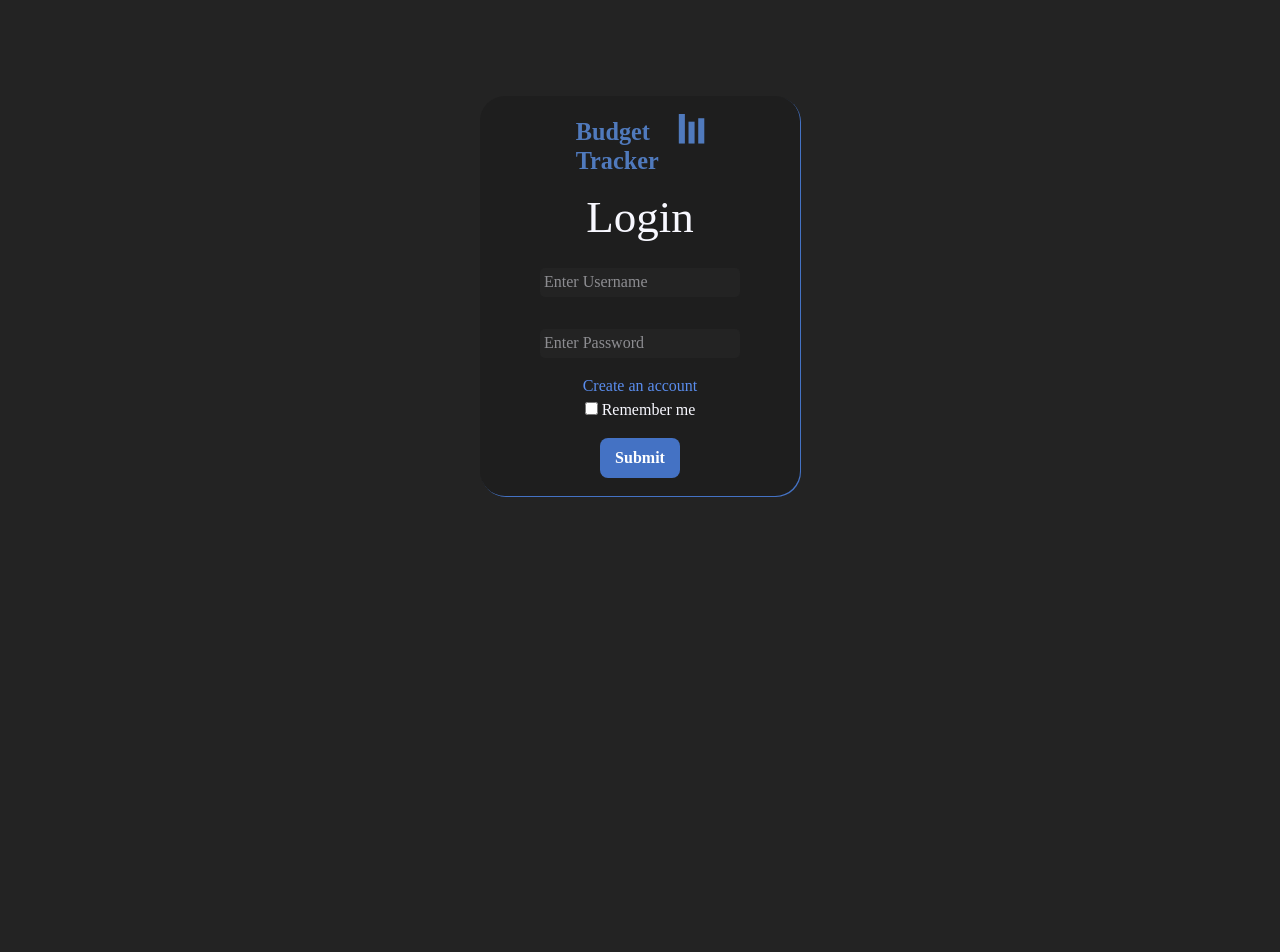
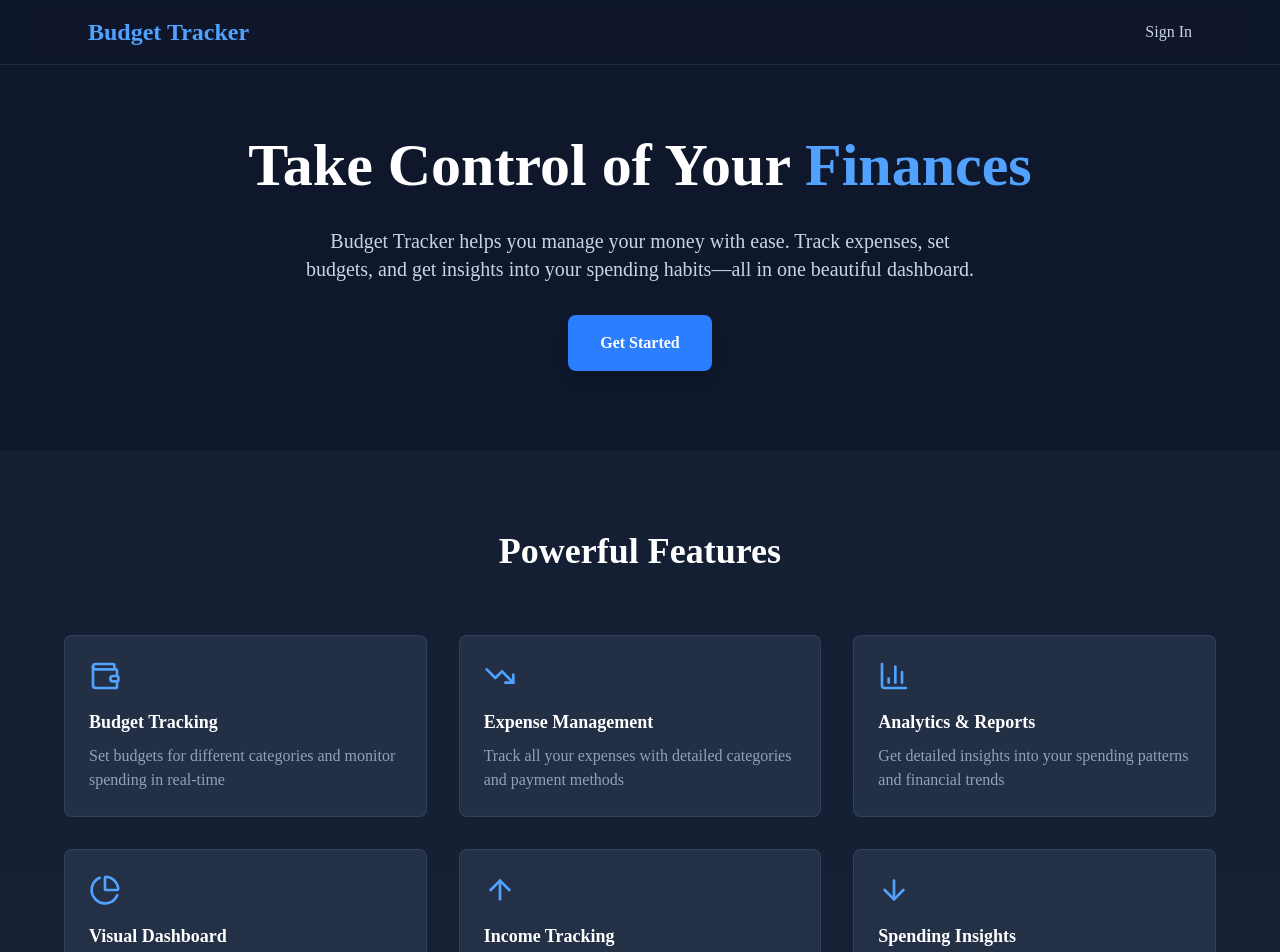
Before and after one commit to adelkandi/budget-tracker, a React (Vite) app in the folder frontend/: page / in a window 1280 px wide. Before the commit this address led to /login. Shown: the top 952 px of the page. Before the commit the page ends 800 px from the top, so only its background shows below. Built offline with nearby package versions, Linux system fonts and the light colour scheme.

Commit message:
Add: Implement Home page with features overview and navigation

```diff
--- a/frontend/package.json
+++ b/frontend/package.json
@@ -12,6 +12,7 @@
   "dependencies": {
     "@tailwindcss/vite": "^4.1.12",
     "chart.js": "^4.5.0",
+    "lucide-react": "^0.577.0",
     "react": "^19.1.1",
     "react-chartjs-2": "^5.3.0",
     "react-dom": "^19.1.1",
--- a/frontend/src/App.tsx
+++ b/frontend/src/App.tsx
@@ -1,4 +1,5 @@
 import { BrowserRouter as Router, Routes, Route, Navigate } from "react-router-dom";
+import Home from "./pages/home";
 import Login from "./pages/login";
 import Register from "./pages/register"
 import Dashboard from "./pages/dashboard";
@@ -14,7 +15,7 @@ function App(){
         <Router>
             <div style={{ minHeight: "100vh" }}>
                 <Routes>
-                    <Route path="/" element={<Navigate to="/login" replace />} />
+                    <Route path="/" element={<Home />} />
                     <Route path="/login" element={<Login />} />
                     <Route path="/register" element={<Register />} />
                     <Route path="/dashboard" element={<Dashboard />} />
--- /dev/null
+++ b/frontend/src/pages/home.tsx
@@ -0,0 +1,131 @@
+import { useNavigate } from "react-router-dom";
+import { BarChart3, TrendingDown, PieChart, Wallet, ArrowUp, ArrowDown } from "lucide-react";
+
+function Home() {
+    const navigate = useNavigate();
+
+    const features = [
+        {
+            icon: <Wallet className="w-8 h-8" />,
+            title: "Budget Tracking",
+            description: "Set budgets for different categories and monitor spending in real-time"
+        },
+        {
+            icon: <TrendingDown className="w-8 h-8" />,
+            title: "Expense Management",
+            description: "Track all your expenses with detailed categories and payment methods"
+        },
+        {
+            icon: <BarChart3 className="w-8 h-8" />,
+            title: "Analytics & Reports",
+            description: "Get detailed insights into your spending patterns and financial trends"
+        },
+        {
+            icon: <PieChart className="w-8 h-8" />,
+            title: "Visual Dashboard",
+            description: "Beautiful charts and graphs to visualize your financial overview"
+        },
+        {
+            icon: <ArrowUp className="w-8 h-8" />,
+            title: "Income Tracking",
+            description: "Monitor all your income sources in one centralized location"
+        },
+        {
+            icon: <ArrowDown className="w-8 h-8" />,
+            title: "Spending Insights",
+            description: "Understand where your money goes and optimize your spending"
+        }
+    ];
+
+    return (
+        <div className="min-h-screen bg-gradient-to-b from-slate-900 via-slate-900 to-slate-800">
+            {/* Navigation */}
+            <nav className="fixed w-full top-0 z-50 bg-slate-900/80 backdrop-blur-md border-b border-slate-700/50">
+                <div className="max-w-6xl mx-auto px-6 py-4 flex justify-between items-center">
+                    <div className="text-2xl font-bold text-blue-400">
+                        Budget Tracker
+                    </div>
+                    <button
+                        onClick={() => navigate("/login")}
+                        className="text-slate-300 hover:text-white transition"
+                    >
+                        Sign In
+                    </button>
+                </div>
+            </nav>
+
+            {/* Hero Section */}
+            <section className="pt-32 pb-20 px-6">
+                <div className="max-w-4xl mx-auto text-center">
+                    <h1 className="text-5xl md:text-6xl font-bold text-white mb-6 leading-tight">
+                        Take Control of Your <span className="text-blue-400">Finances</span>
+                    </h1>
+                    <p className="text-xl text-slate-300 mb-8 max-w-2xl mx-auto">
+                        Budget Tracker helps you manage your money with ease. Track expenses, set budgets,
+                        and get insights into your spending habits—all in one beautiful dashboard.
+                    </p>
+                    <button
+                        onClick={() => navigate("/register")}
+                        className="px-8 py-4 bg-blue-500 hover:bg-blue-600 text-white font-semibold rounded-lg transition shadow-lg hover:shadow-blue-500/50"
+                    >
+                        Get Started
+                    </button>
+                </div>
+            </section>
+
+            {/* Features Section */}
+            <section className="py-20 px-6 bg-slate-800/50">
+                <div className="max-w-6xl mx-auto">
+                    <h2 className="text-4xl font-bold text-white text-center mb-16">
+                        Powerful Features
+                    </h2>
+                    <div className="grid grid-cols-1 md:grid-cols-2 lg:grid-cols-3 gap-8">
+                        {features.map((feature, index) => (
+                            <div
+                                key={index}
+                                className="p-6 bg-slate-700/50 hover:bg-slate-700 rounded-lg border border-slate-600/50 hover:border-blue-400/50 transition group"
+                            >
+                                <div className="text-blue-400 group-hover:text-blue-300 transition mb-4">
+                                    {feature.icon}
+                                </div>
+                                <h3 className="text-lg font-semibold text-white mb-2">
+                                    {feature.title}
+                                </h3>
+                                <p className="text-slate-400">
+                                    {feature.description}
+                                </p>
+                            </div>
+                        ))}
+                    </div>
+                </div>
+            </section>
+
+            {/* CTA Section */}
+            <section className="py-20 px-6">
+                <div className="max-w-2xl mx-auto text-center">
+                    <h2 className="text-4xl font-bold text-white mb-6">
+                        Ready to take control?
+                    </h2>
+                    <p className="text-xl text-slate-300 mb-8">
+                        Join thousands of users who are already managing their finances smarter.
+                    </p>
+                    <button
+                        onClick={() => navigate("/register")}
+                        className="px-8 py-4 bg-blue-500 hover:bg-blue-600 text-white font-semibold rounded-lg transition shadow-lg hover:shadow-blue-500/50"
+                    >
+                        Create Your Account Now
+                    </button>
+                </div>
+            </section>
+
+            {/* Footer */}
+            <footer className="border-t border-slate-700/50 py-8 px-6 bg-slate-900/50">
+                <div className="max-w-6xl mx-auto text-center text-slate-400">
+                    <p>&copy; 2024 Budget Tracker. All rights reserved.</p>
+                </div>
+            </footer>
+        </div>
+    );
+}
+
+export default Home;
```
Also changed, not shown: 1 other file (tests, documents, lock files or other folders).
